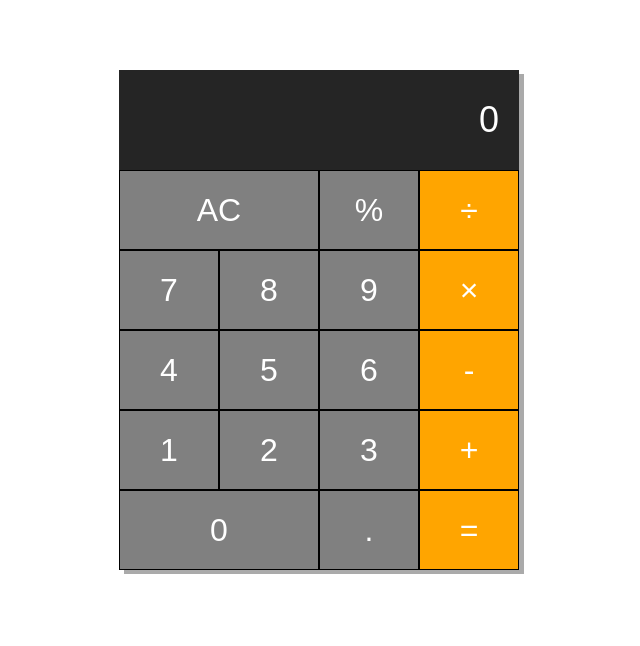
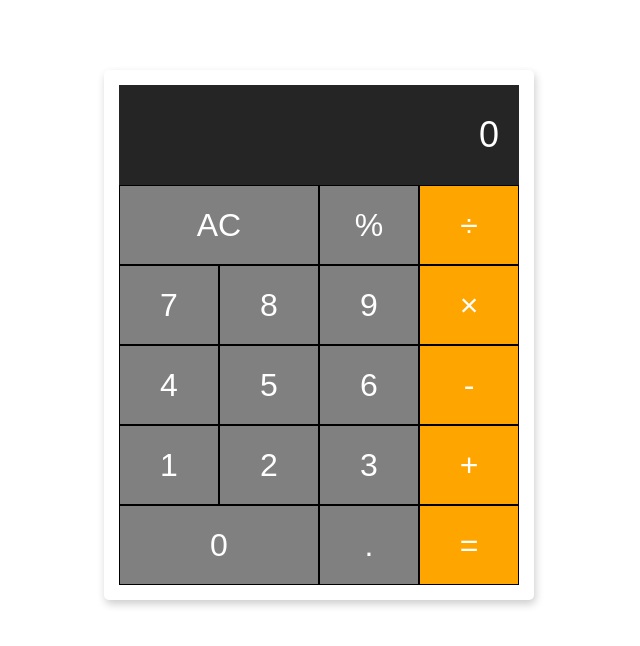
Before and after one commit to dwifAl/calculatorWeb, a plain HTML site: page index.html in a window 1280 px wide. Shown: the whole page, without its empty margins (321-961 px from the left). Drawn offline with Linux system fonts and the light colour scheme.

Commit message:
Update stylesheet.css

```diff
--- a/stylesheet.css
+++ b/stylesheet.css
@@ -1,6 +1,8 @@
 .shadow-box {
 	height: fit-content;
-    box-shadow : 5px 4px #aaaaaa;
+	box-shadow: 1.5px 4px 8px 0 rgba(0, 0, 0, 0.2);
+	border-radius: 5px;
+	padding: 15px;
 }
 
 .calculator {
```
